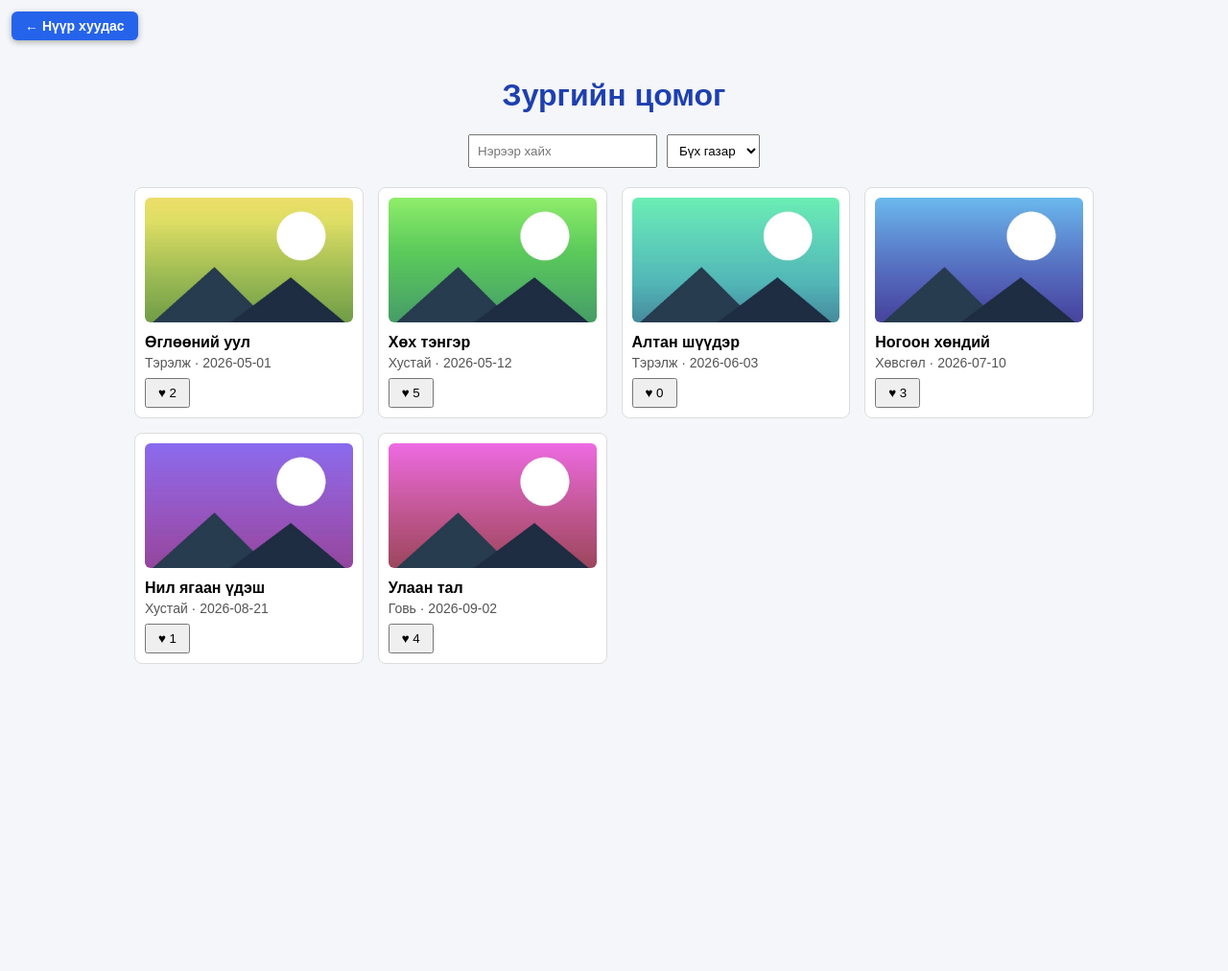
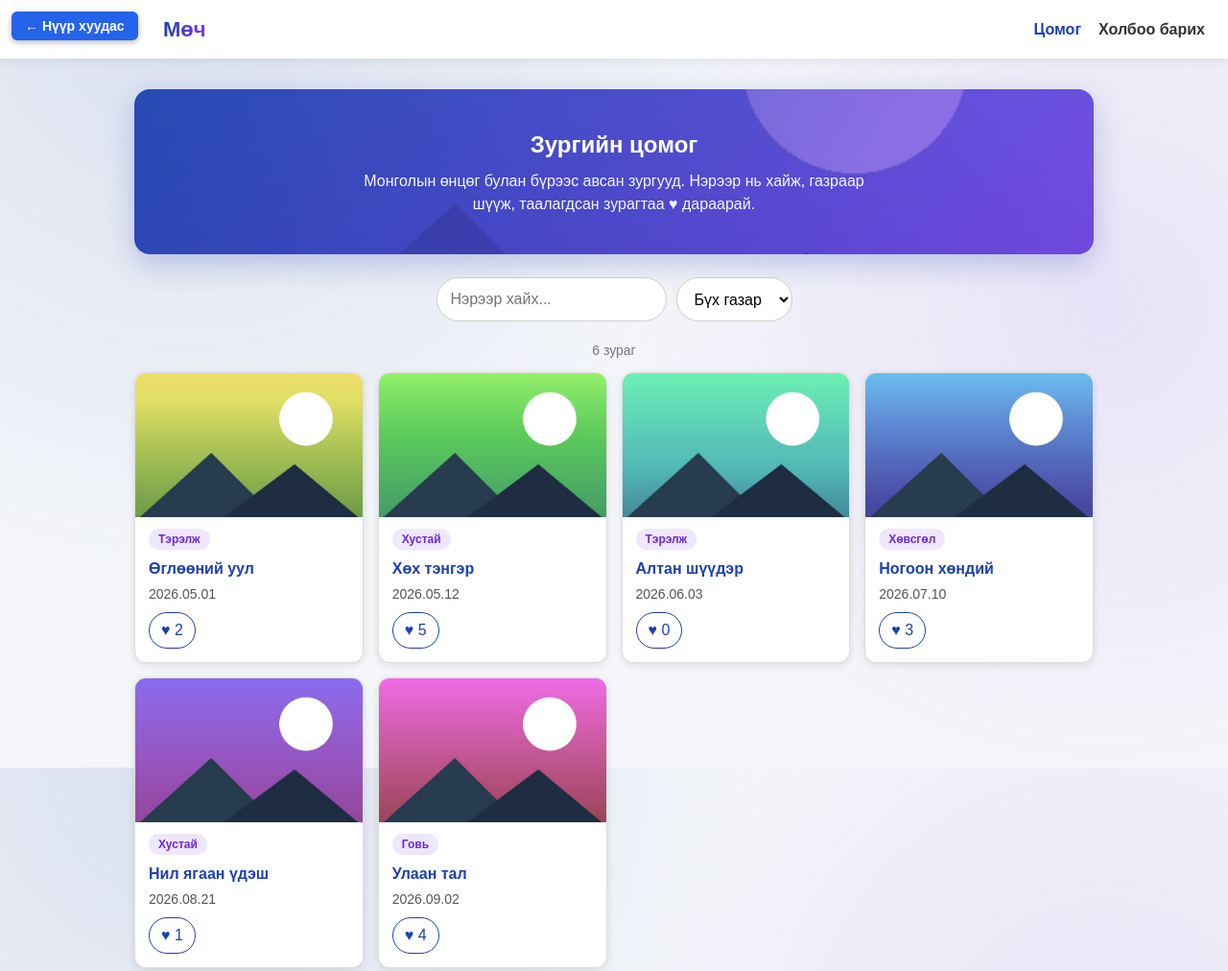
Before and after one commit to khuvizya/web-development-lab, a website with bundled scripts: page lab-10/index.html in a window 1280 px wide. Shown: the top 1012 px of the page at 96% size. Before the commit the page ends 800 px from the top, so only its background shows below. Built offline with nearby package versions, Linux system fonts and the light colour scheme.

Commit message:
push lab-10

```diff
--- a/lab-10/index.html
+++ b/lab-10/index.html
@@ -3,17 +3,34 @@
 <head>
   <meta charset="UTF-8">
   <meta name="viewport" content="width=device-width, initial-scale=1.0">
-  <title>Лаборатори 10: Цомгийн өгөгдөл</title>
+  <title>Лаборатори 10: Мөч — Зургийн цомог</title>
   <link rel="stylesheet" href="style.css">
 </head>
 <body>
 <a class="back-home" href="../index.html" style="position:fixed;top:12px;left:12px;z-index:9999;padding:8px 14px;background:#2563eb;color:#fff;border-radius:6px;font:600 14px/1 sans-serif;text-decoration:none;box-shadow:0 2px 6px rgba(0,0,0,.3)">← Нүүр хуудас</a>
-  <h1>Зургийн цомог</h1>
-  <div class="filters">
-    <input id="search" type="text" placeholder="Нэрээр хайх">
-    <select id="place"><option value="">Бүх газар</option></select>
-  </div>
-  <section id="cards" class="cards"></section>
+  <header class="site-header">
+    <span class="site-header__brand">Мөч</span>
+    <nav class="site-header__nav">
+      <a href="#" aria-current="page">Цомог</a>
+      <a href="../lab-09/index.html">Холбоо барих</a>
+    </nav>
+  </header>
+
+  <main class="main">
+    <section class="intro">
+      <h1>Зургийн цомог</h1>
+      <p>Монголын өнцөг булан бүрээс авсан зургууд. Нэрээр нь хайж, газраар шүүж, таалагдсан зурагтаа ♥ дараарай.</p>
+    </section>
+
+    <div class="filters">
+      <input id="search" type="search" placeholder="Нэрээр хайх..." aria-label="Нэрээр хайх">
+      <select id="place" aria-label="Газраар шүүх"><option value="">Бүх газар</option></select>
+    </div>
+    <p id="count" class="count" role="status"></p>
+    <section id="cards" class="cards"></section>
+  </main>
+
+  <footer class="site-footer">&copy; 2026 Мөч. Веб зохиомж хичээлийн лаборатори 10.</footer>
   <script type="module" src="js/app.js"></script>
 </body>
 </html>
--- a/lab-10/js/app.js
+++ b/lab-10/js/app.js
@@ -6,18 +6,25 @@ const album = new Album(photos);
 const cards = document.getElementById("cards");
 const search = document.getElementById("search");
 const placeSelect = document.getElementById("place");
+const count = document.getElementById("count");
 
 function makeCard(photo) {
   return `<article class="card">
-    <img src="${photo.src}" alt="${photo.title}">
-    <h3>${photo.title}</h3>
-    <p>${photo.place} · ${photo.date}</p>
-    <button class="like" data-id="${photo.id}">♥ ${photo.likes}</button>
+    <img src="${photo.src}" alt="${photo.title}" loading="lazy">
+    <div class="card__body">
+      <span class="card__tag">${photo.place}</span>
+      <h3>${photo.title}</h3>
+      <p>${photo.date.replaceAll("-", ".")}</p>
+      <button class="like" data-id="${photo.id}" aria-label="${photo.title} таалагдлаа">♥ ${photo.likes}</button>
+    </div>
   </article>`;
 }
 
 function renderCards(list) {
-  cards.innerHTML = list.map(makeCard).join("");
+  cards.innerHTML = list.length
+    ? list.map(makeCard).join("")
+    : `<p class="empty">Тохирох зураг олдсонгүй. Өөр үгээр хайгаад үзээрэй.</p>`;
+  count.textContent = `${list.length} зураг`;
 }
 
 function currentList() {
--- a/lab-10/style.css
+++ b/lab-10/style.css
@@ -1,10 +1,282 @@
-body { font-family: Arial, sans-serif; background: #f4f6f9; margin: 0; padding: 60px 20px 20px; }
-h1 { text-align: center; color: #1e40af; }
-.filters { display: flex; gap: 10px; justify-content: center; margin-bottom: 20px; }
-.filters input, .filters select { padding: 8px; }
-.cards { display: grid; grid-template-columns: repeat(auto-fill, minmax(200px, 1fr)); gap: 15px; max-width: 1000px; margin: 0 auto; }
-.card { background: white; border: 1px solid #ddd; border-radius: 8px; padding: 10px; }
-.card img { width: 100%; height: 130px; object-fit: cover; border-radius: 6px; }
-.card h3 { margin: 8px 0 4px; font-size: 16px; }
-.card p { margin: 0 0 8px; font-size: 14px; color: #555; }
-.like { cursor: pointer; padding: 6px 12px; }
+body {
+  font-family: Arial, sans-serif;
+  background: #f4f6f9;
+  margin: 0;
+  padding: 60px 20px 20px;
+}
+
+h1 {
+  text-align: center;
+  color: #1e40af;
+}
+
+.filters {
+  display: flex;
+  gap: 10px;
+  justify-content: center;
+  margin-bottom: 20px;
+}
+
+.filters input,
+.filters select {
+  padding: 8px;
+}
+
+.cards {
+  display: grid;
+  grid-template-columns: repeat(auto-fill, minmax(200px, 1fr));
+  gap: 15px;
+  max-width: 1000px;
+  margin: 0 auto;
+}
+
+.card {
+  background: white;
+  border: 1px solid #ddd;
+  border-radius: 8px;
+  padding: 10px;
+}
+
+.card img {
+  width: 100%;
+  height: 130px;
+  object-fit: cover;
+  border-radius: 6px;
+}
+
+.card h3 {
+  margin: 8px 0 4px;
+  font-size: 16px;
+}
+
+.card p {
+  margin: 0 0 8px;
+  font-size: 14px;
+  color: #555;
+}
+
+.like {
+  cursor: pointer;
+  padding: 6px 12px;
+}
+
+body {
+  line-height: 1.5;
+  background-image: radial-gradient(circle at 15% 0%, rgba(30, 64, 175, 0.12), transparent 45%), radial-gradient(circle at 90% 40%, rgba(124, 58, 237, 0.1), transparent 40%);
+  background-attachment: fixed;
+}
+
+h1 {
+  background: linear-gradient(90deg, #1e40af, #7c3aed);
+  -webkit-background-clip: text;
+  background-clip: text;
+  color: transparent;
+}
+
+.filters input,
+.filters select {
+  padding: 10px 14px;
+  font: inherit;
+  border: 1px solid #cccccc;
+  border-radius: 999px;
+  background: white;
+  transition: border-color 0.3s, box-shadow 0.3s;
+}
+
+.filters input:focus,
+.filters select:focus {
+  outline: none;
+  border-color: #1e40af;
+  box-shadow: 0 0 0 3px rgba(30, 64, 175, 0.2);
+}
+
+.card {
+  border-radius: 12px;
+  box-shadow: 0 2px 8px rgba(0, 0, 0, 0.1);
+  transition: transform 0.3s, box-shadow 0.3s;
+}
+
+.card:hover {
+  transform: translateY(-6px);
+  box-shadow: 0 12px 24px rgba(0, 0, 0, 0.18);
+}
+
+.card h3 {
+  color: #1e40af;
+}
+
+.like {
+  border: 1px solid #1e40af;
+  border-radius: 999px;
+  background: transparent;
+  color: #1e40af;
+  font: inherit;
+  transition: background 0.2s, color 0.2s, transform 0.2s;
+}
+
+.like:hover,
+.like:focus-visible {
+  background: #1e40af;
+  color: white;
+  transform: scale(1.05);
+}
+
+@media (prefers-reduced-motion: reduce) {
+  * {
+    transition: none !important;
+  }
+}
+
+body {
+  padding: 0;
+}
+
+.site-header {
+  display: flex;
+  justify-content: space-between;
+  align-items: center;
+  padding: 14px 24px 14px 170px;
+  background: white;
+  box-shadow: 0 2px 12px rgba(0, 0, 0, 0.08);
+}
+
+.site-header__brand {
+  font-size: 22px;
+  font-weight: 800;
+  background: linear-gradient(90deg, #1e40af, #7c3aed);
+  -webkit-background-clip: text;
+  background-clip: text;
+  color: transparent;
+}
+
+.site-header__nav {
+  display: flex;
+  gap: 18px;
+}
+
+.site-header__nav a {
+  color: #333333;
+  text-decoration: none;
+  font-weight: 600;
+}
+
+.site-header__nav a:hover,
+.site-header__nav a[aria-current] {
+  color: #1e40af;
+}
+
+.main {
+  max-width: 1000px;
+  margin: 0 auto;
+  padding: 32px 16px;
+}
+
+.intro {
+  margin-bottom: 24px;
+  padding: 40px 28px;
+  border-radius: 16px;
+  color: white;
+  text-align: center;
+  background: linear-gradient(120deg, rgba(30, 64, 175, 0.85), rgba(124, 58, 237, 0.7)), url("../lab-06/img/photo4.jpg") center / cover;
+  box-shadow: 0 10px 30px rgba(30, 64, 175, 0.25);
+}
+
+.intro h1 {
+  margin: 0 0 8px;
+  color: white;
+  background: none;
+  -webkit-background-clip: border-box;
+  background-clip: border-box;
+}
+
+.intro p {
+  margin: 0 auto;
+  max-width: 560px;
+  opacity: 0.95;
+}
+
+.filters input {
+  min-width: 240px;
+}
+
+.count {
+  margin: 0 0 12px;
+  text-align: center;
+  color: #777777;
+  font-size: 14px;
+}
+
+.cards {
+  max-width: none;
+}
+
+.card {
+  padding: 0;
+  overflow: hidden;
+  display: flex;
+  flex-direction: column;
+}
+
+.card img {
+  border-radius: 0;
+  height: 150px;
+  display: block;
+  transition: transform 0.4s;
+}
+
+.card:hover img {
+  transform: scale(1.04);
+}
+
+.card__body {
+  padding: 12px 14px 14px;
+  display: flex;
+  flex-direction: column;
+  align-items: flex-start;
+  flex: 1;
+}
+
+.card__tag {
+  padding: 2px 10px;
+  border-radius: 999px;
+  background: rgba(124, 58, 237, 0.12);
+  color: #6d28d9;
+  font-size: 12px;
+  font-weight: 700;
+}
+
+.card .like {
+  margin-top: auto;
+}
+
+.empty {
+  grid-column: 1 / -1;
+  padding: 40px;
+  text-align: center;
+  color: #777777;
+  background: white;
+  border-radius: 12px;
+}
+
+.site-footer {
+  padding: 20px;
+  text-align: center;
+  font-size: 13px;
+  color: #777777;
+}
+
+@media (max-width: 760px) {
+  .site-header {
+    flex-wrap: wrap;
+    gap: 8px;
+    padding: 60px 16px 12px;
+  }
+
+  .filters {
+    flex-direction: column;
+  }
+
+  .filters input {
+    min-width: 0;
+  }
+}
```
